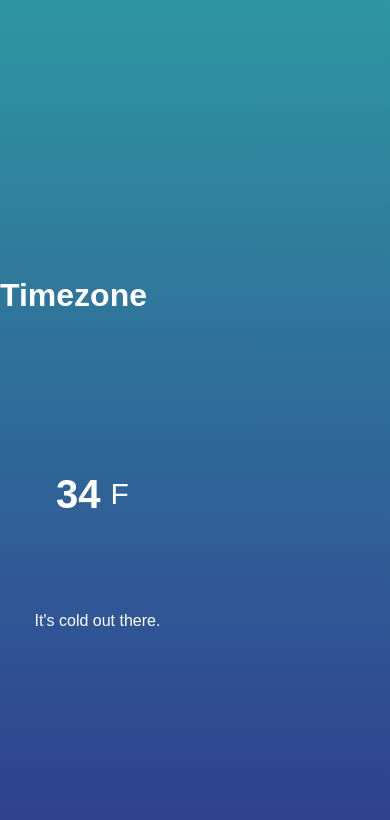
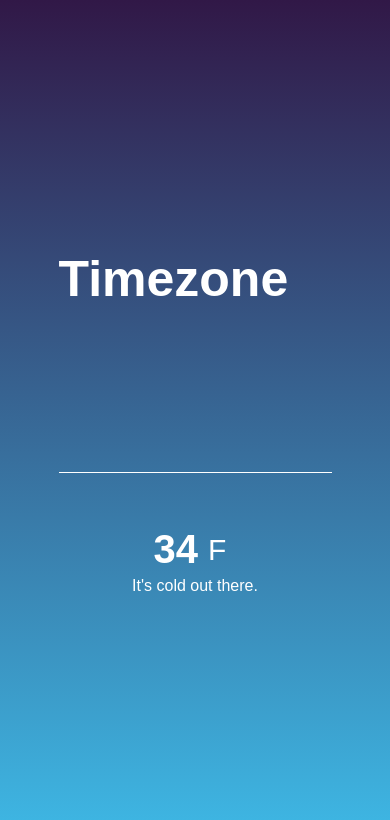
Before and after one commit to maximgk97/Local-weather-app, a plain HTML site: page index.html in a window 390 px wide. Drawn offline with Linux system fonts and the light colour scheme.

Commit message:
Added CSS for small screens and a README file

```diff
--- a/app.js
+++ b/app.js
@@ -22,7 +22,7 @@ window.addEventListener('load', ()=> {
             .then(data => {
                 const {temperature,summary, icon} = data.currently;
                 //Set DOM Elements from the API
-                temperatureDegree.textContent = temperature;
+                temperatureDegree.textContent = Math.floor(temperature);
                 temperatureDescription.textContent = summary;
                 locationTimezone.textContent = data.timezone;
                     //Formula for Celsius
@@ -37,7 +37,7 @@ window.addEventListener('load', ()=> {
                             temperatureDegree.textContent =  Math.floor(celsius);
                         } else {
                             temperatureSpan.textContent = "F";
-                            temperatureDegree.textContent = temperature;
+                            temperatureDegree.textContent = Math.floor(temperature);
                         }
                     })
             });
@@ -47,7 +47,6 @@ window.addEventListener('load', ()=> {
 
     }
 
-
     function setIcons(icon, iconID) {
         const skycons = new Skycons({color: "white"});
         const currentIcon = icon.replace(/-/g, "_").toUpperCase();
--- a/index.html
+++ b/index.html
@@ -5,12 +5,13 @@
   <meta http-equiv="X-UA-Compatible" content="IE=edge,chrome=1">
   <meta name="viewport" content="width=device-width,initial-scale=1">
   <link rel="stylesheet" href="style.css">
-  <title>Weather</title>
+  <title>Local Weather</title>
   </head>
   <body>
     <script src = "app.js"> </script>
     <script src = "skycons.js"> </script>
-    <div class = "location">
+    <div class = "container">
+      <div class = "location">
         <h1 class = "location-timezone">Timezone</h1>
         <canvas class="icon" width="128" height="128"></canvas>
     </div>
@@ -19,8 +20,10 @@
         <h2 class = "temperature-degree"> 34 </h2>
         <span> F </span>
         </div>
-        <div class = "temperature-description"> It's cold out there. </div>
+        <div class = "temperature-description"> It's cold out there.</div>
     </div>
+    </div>
+
 
 
   </body>
--- a/style.css
+++ b/style.css
@@ -1,7 +1,6 @@
 *{
     margin: 0;
     padding: 0;
-    box-sizing: border-box;
 }
 
 body {
@@ -10,22 +9,48 @@ body {
     justify-content: center;
     flex-direction: column;
     align-content: center;
-    background: linear-gradient(rgb(47,150,163), rgb(48,62,143));
+    background: linear-gradient(#311847, #3EB9E6);
     font-family: sans-serif;
     color: white;
 }
 
-.location,
-.temperature {
-    height: 30vh;
+.container {
+    height: 100%;
+    width: 100%;
+    display: flex;
+    flex-direction: column;
+    align-items: center;
+    justify-content: center;
+    position: relative;
+    font-family: sans-serif;
+}
+
+.location {
+
     width: 50%;
     display: flex;
     justify-content: space-around;
     align-items: center;
+    border-bottom: 1px solid white;
+    padding-bottom: 2rem;
+}
+
+.location-timezone {
+    color: white;
+    font-size: 50px;
 }
 
 .temperature {
+    display: flex;
+    justify-content: center;
+    align-items: center;
+    margin-top: 50px;
     flex-direction: column;
+}
+
+.temperature-description {
+    text-align: center;
+    color: white;
 }
 
 .degree-section {
@@ -42,3 +67,26 @@ body {
 .degree-section h2 {
     font-size: 40px;
 }
+
+@media only screen and (max-width: 600px) {
+
+    .container {
+        height: 100%;
+        width: 100%;
+        display: flex;
+        flex-direction: column;
+        align-items: center;
+        justify-content: center;
+    }
+
+    .location {
+        display: inline-block;
+        width:70%;
+    }
+
+    .container .location .icon {
+        position: relative;
+        left: 30%;
+    }
+
+}
```
Also changed, not shown: 1 other file.
